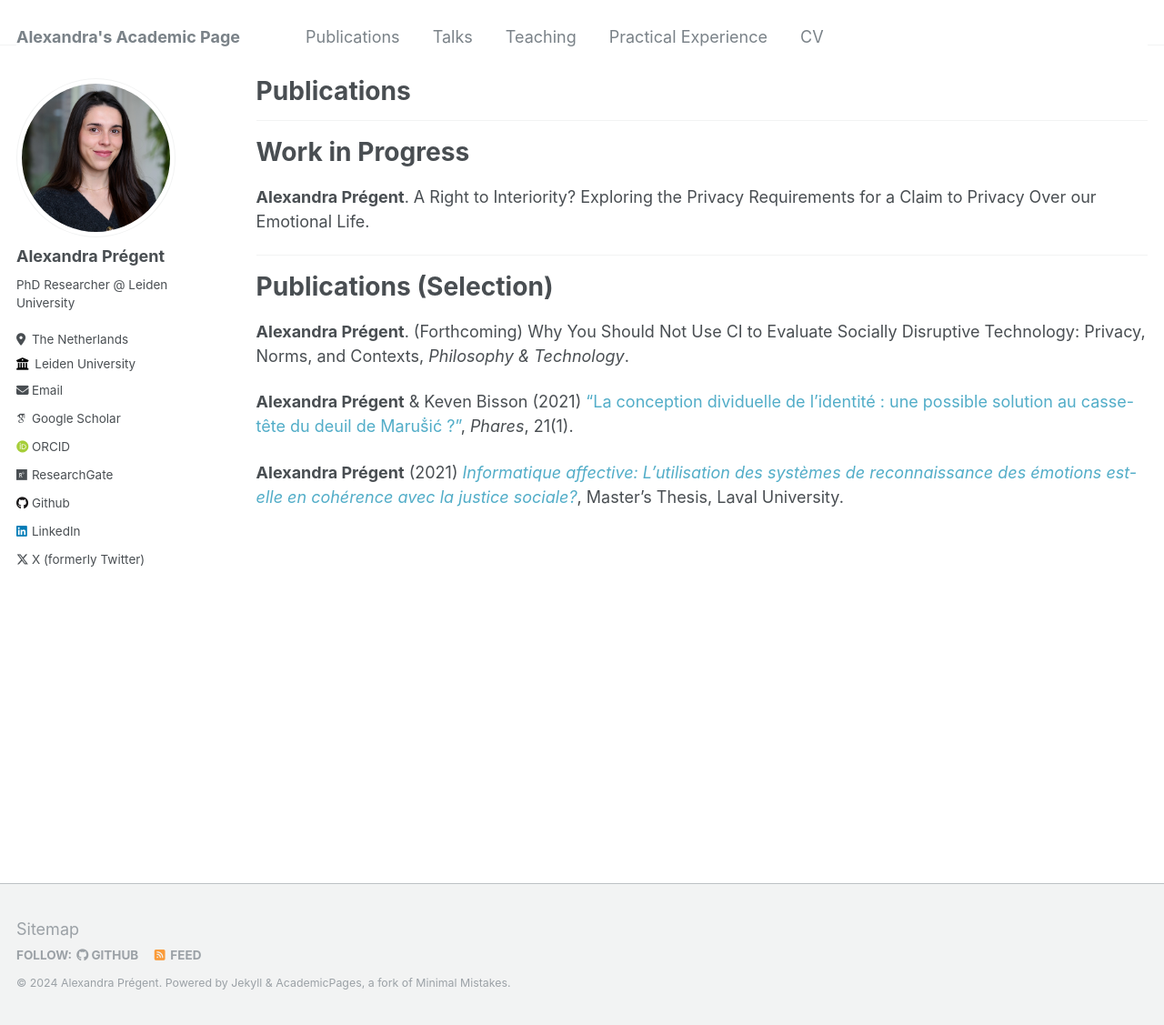
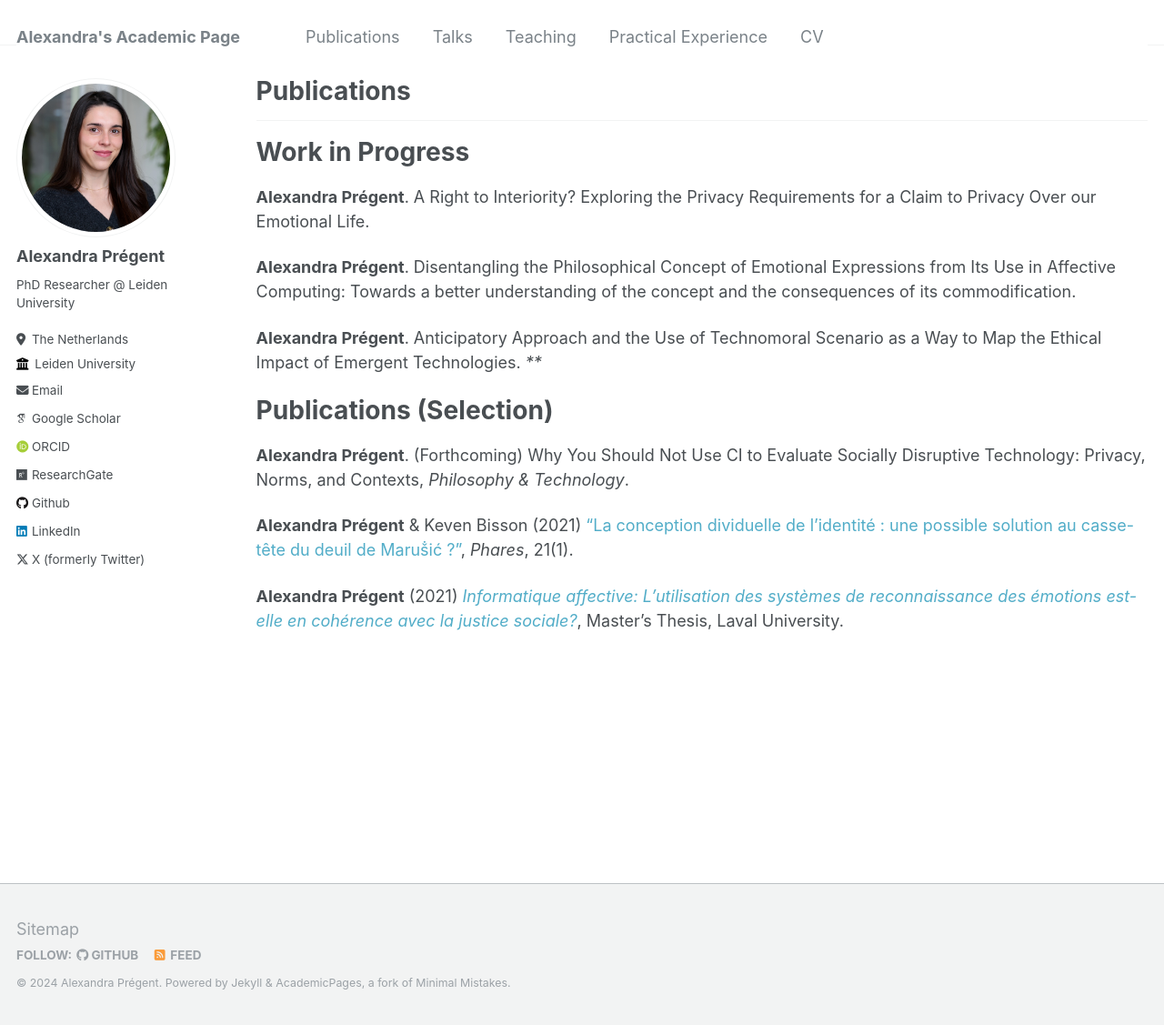
Before and after one commit to AlexandraPregent/AlexandraPregent.github.io, a Jekyll site: the page built from _pages/publications.md, in a window 1280 px wide and 1127 px high. Shown: the whole window at 91% size. Built offline with Jekyll 4.4.1, drawn with Linux system fonts in a browser that asks for light colours; some web fonts are replaced.

Commit message:
Update publications.md

```diff
--- a/_pages/publications.md
+++ b/_pages/publications.md
@@ -10,6 +10,9 @@ author_profile: true
 
 **Alexandra Prégent**. A Right to Interiority? Exploring the Privacy Requirements for a Claim to Privacy Over our Emotional Life.
 
+**Alexandra Prégent**. Disentangling the Philosophical Concept of Emotional Expressions from Its Use in Affective Computing: Towards a better understanding of the concept and the consequences of its commodification.
+
+**Alexandra Prégent**. Anticipatory Approach and the Use of Technomoral Scenario as a Way to Map the Ethical Impact of Emergent Technologies.
 ****
 
 # Publications (Selection)
```
